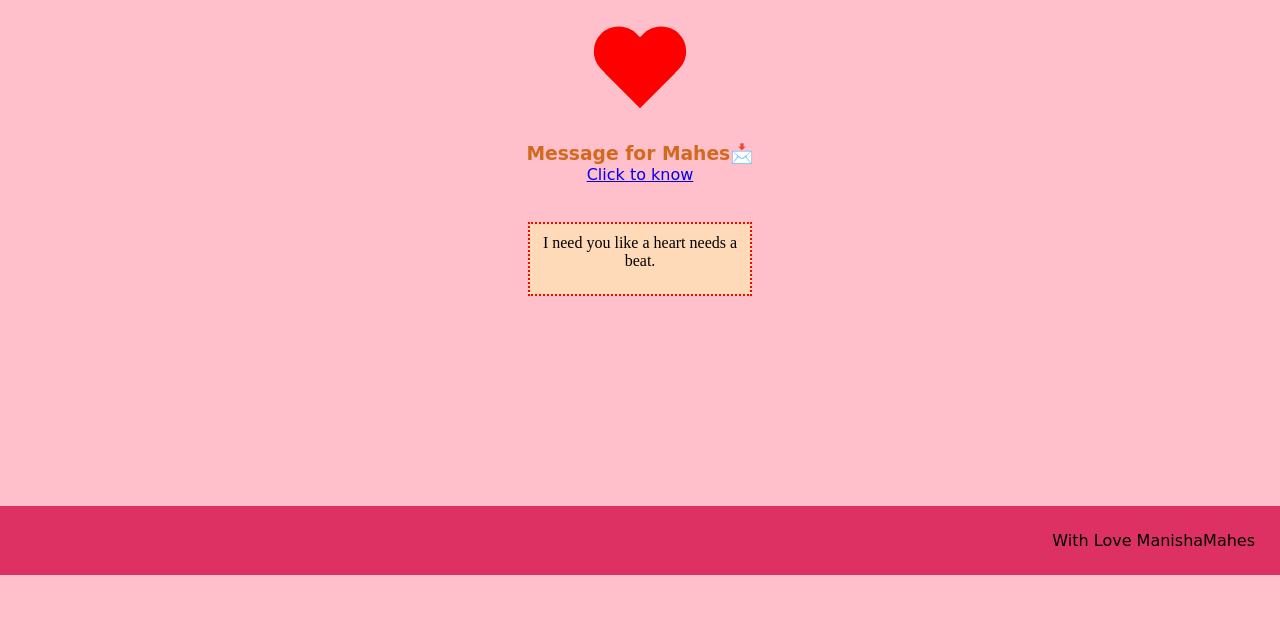
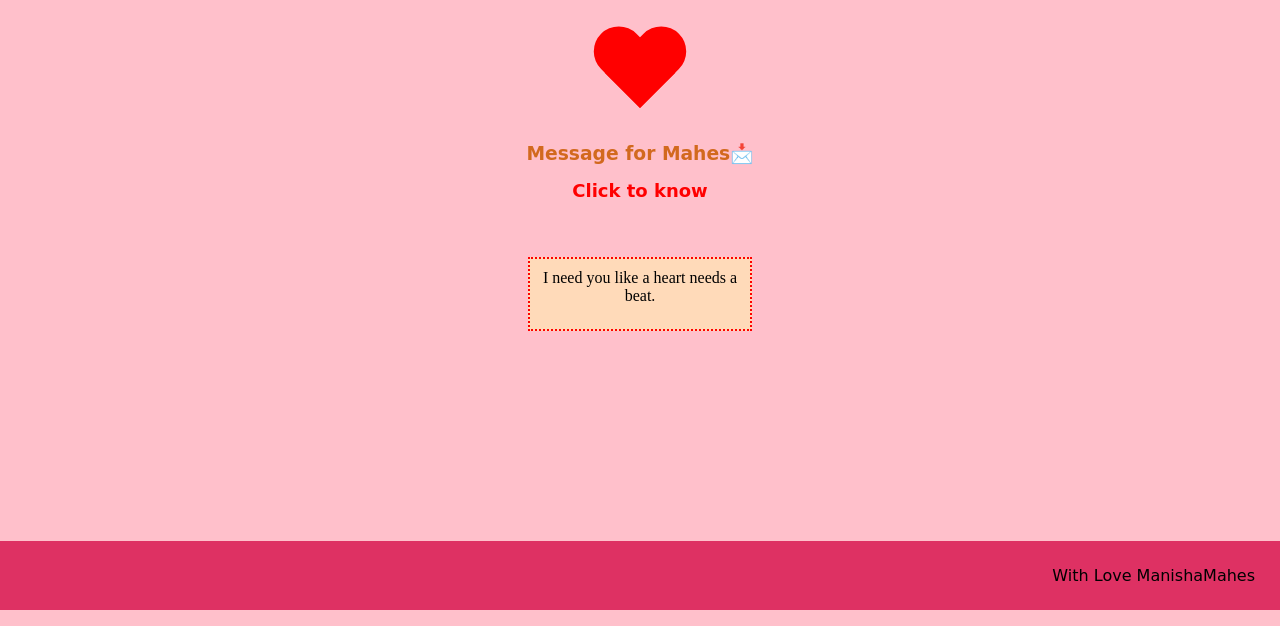
Before and after one commit to ManishaPMahes/valentine, a plain HTML site: page index.html in a window 1280 px wide. Shown: the part 174-800 px from the top of the page. Drawn offline with Linux system fonts and the light colour scheme.

Commit message:
Update hvd.css

```diff
--- a/hvd.css
+++ b/hvd.css
@@ -65,6 +65,12 @@ footer{
     font-family: cursive;
     font-size: medium;
     margin-top: 15%;
-
-
 }
+    .lovelink{
+         color: red;
+    font-size: 18px;
+    display: block;
+    margin-top: 15px;
+    text-decoration: none;
+    font-weight: bold;
+    }
```
